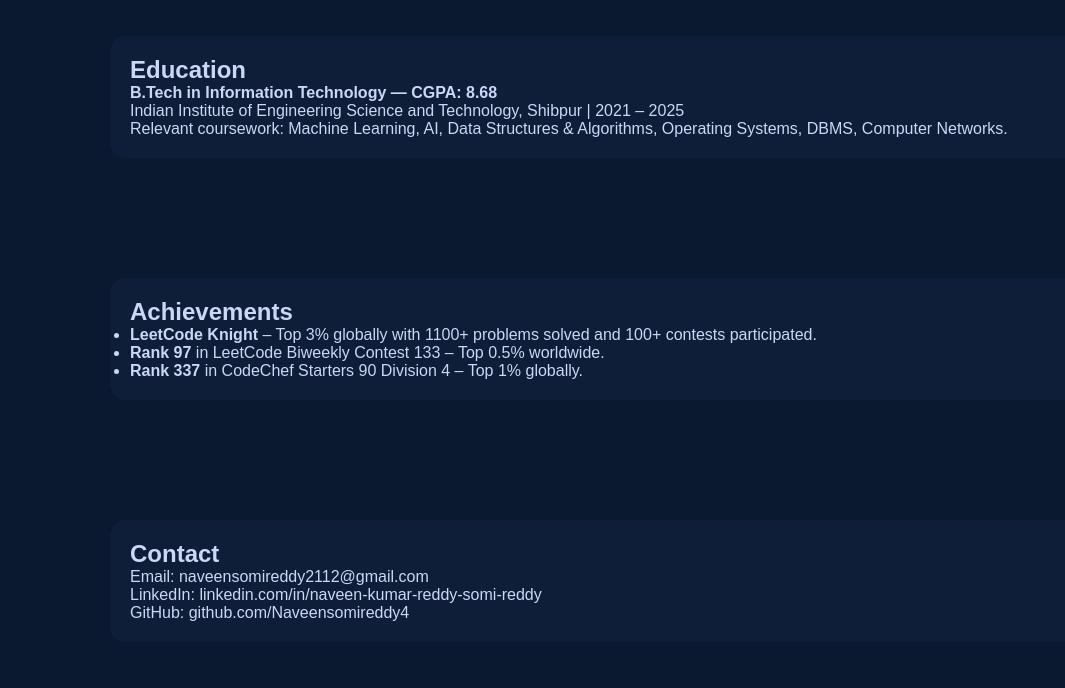
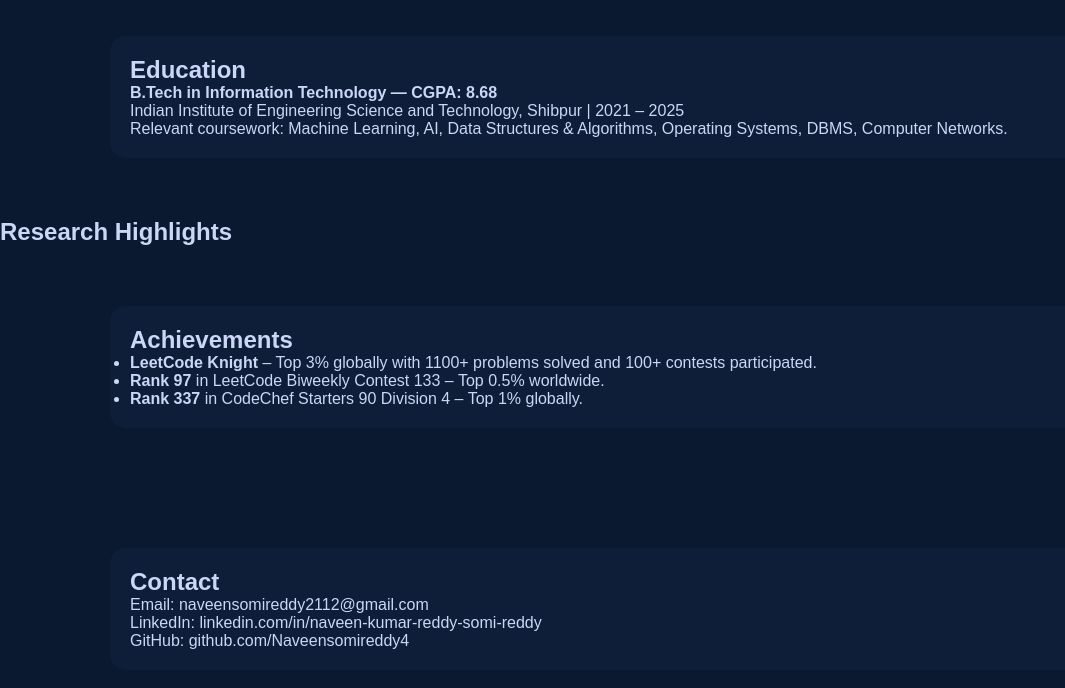
Before and after one commit to Naveensomireddy4/Portfolio, a plain HTML site: page index.html in a window 1280 px wide. Shown: the part 1727-2415 px from the top of the page, without its empty margins (0-1065 px from the left). Drawn offline with Linux system fonts and the light colour scheme.

Commit message:
Update index.html

```diff
--- a/index.html
+++ b/index.html
@@ -123,6 +123,10 @@
         <p>Relevant coursework: Machine Learning, AI, Data Structures & Algorithms, Operating Systems, DBMS, Computer Networks.</p>
       </div>
     </section>
+<section id="research">
+    <h2>Research Highlights</h2>
+    <div id="research-grid" class="grid"></div>
+</section>
 
     <!-- ACHIEVEMENTS -->
     <section id="achievements" class="section">
```
